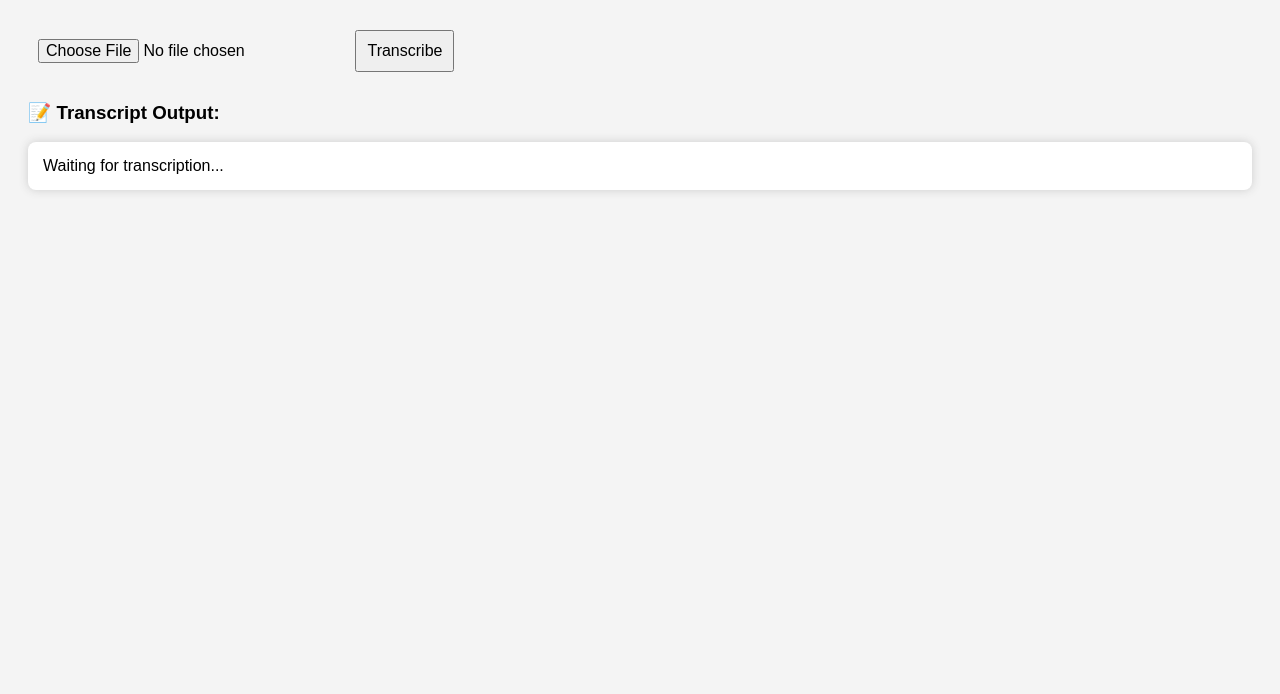
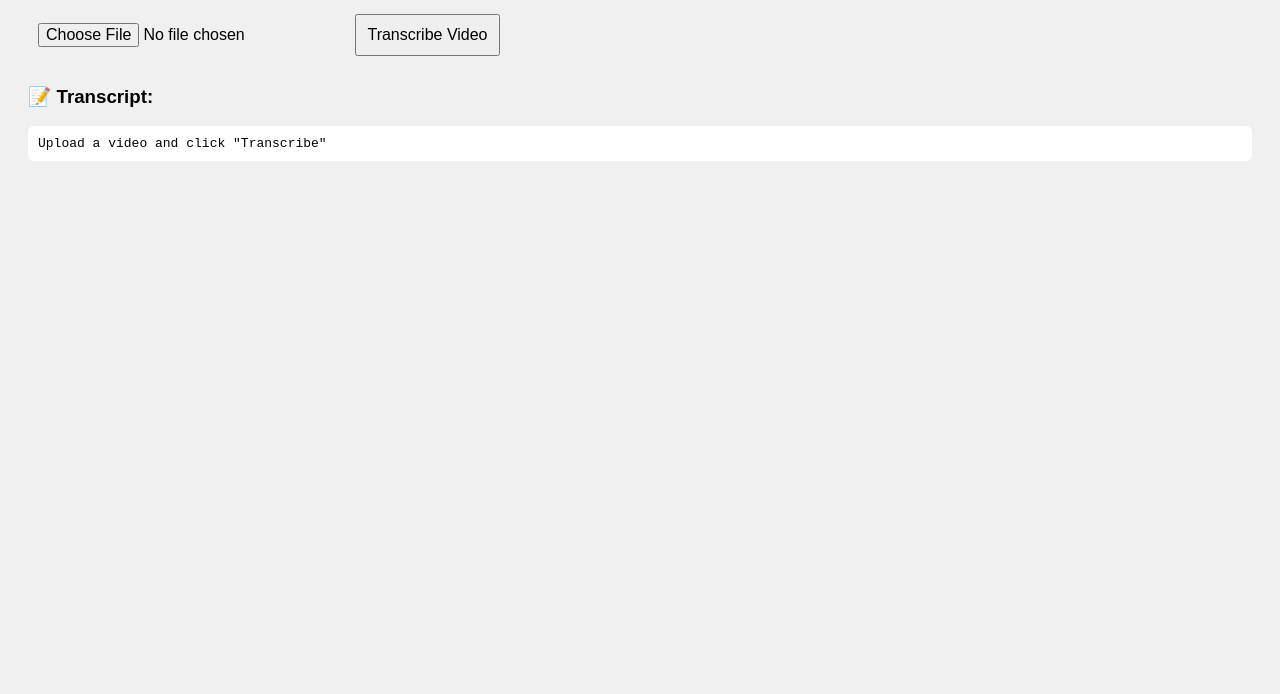
Before and after one commit to deepakrajjs/mvp-subtitle-creater, a plain HTML site: page index.html in a window 1280 px wide. Shown: the part 106-800 px from the top of the page. Drawn offline with Linux system fonts and the light colour scheme.

Commit message:
index.html

```diff
--- a/index.html
+++ b/index.html
@@ -1,72 +1,50 @@
 <!DOCTYPE html>
 <html lang="en">
 <head>
-  <meta charset="UTF-8" />
-  <title>Whisper Transcript Summarizer</title>
+  <meta charset="UTF-8">
+  <title>Video Subtitle Generator</title>
   <style>
-    body {
-      font-family: Arial, sans-serif;
-      padding: 20px;
-      background-color: #f4f4f4;
-    }
+    body { font-family: Arial; padding: 20px; background: #f0f0f0; }
     h1 { text-align: center; }
-    input, button {
-      padding: 10px;
-      font-size: 1rem;
-      margin: 10px 0;
-    }
-    #transcript {
-      background: #fff;
-      padding: 15px;
-      border-radius: 8px;
-      box-shadow: 0 0 10px #ccc;
-      white-space: pre-wrap;
-    }
+    input, button { margin: 10px 0; padding: 10px; font-size: 1rem; }
+    pre { background: white; padding: 10px; border-radius: 6px; white-space: pre-wrap; }
   </style>
 </head>
 <body>
-  <h1>🎙 Whisper AI Transcript (Free via Hugging Face)</h1>
-  <input type="file" id="audioFile" accept=".wav" />
-  <button onclick="transcribe()">Transcribe</button>
+  <h1>🎬 Generate Subtitles from Video (Hugging Face)</h1>
 
-  <h3>📝 Transcript Output:</h3>
-  <div id="transcript">Waiting for transcription...</div>
+  <input type="file" id="videoInput" accept="video/mp4">
+  <button onclick="uploadAndTranscribe()">Transcribe Video</button>
+
+  <h3>📝 Transcript:</h3>
+  <pre id="output">Upload a video and click "Transcribe"</pre>
 
   <script>
-    async function transcribe() {
-      const fileInput = document.getElementById("audioFile");
-      const transcriptDiv = document.getElementById("transcript");
+    async function uploadAndTranscribe() {
+      const fileInput = document.getElementById("videoInput");
+      const output = document.getElementById("output");
       const file = fileInput.files[0];
 
       if (!file) {
-        alert("Please upload a .wav file.");
+        alert("Please select a video file first.");
         return;
       }
 
-      transcriptDiv.innerHTML = "Uploading & transcribing... Please wait ⏳";
+      output.textContent = "Uploading and processing... This may take a while ⏳";
 
-      const blob = await file.arrayBuffer();
+      const formData = new FormData();
+      formData.append("data", file);
+      formData.append("data", "English");  // language
 
-      const response = await fetch("https://api-inference.huggingface.co/models/openai/whisper-small", {
+      const response = await fetch("https://k2-fsa-generate-subtitles-for-videos.hf.space/run/predict", {
         method: "POST",
-        headers: {
-          "Content-Type": "audio/wav"
-        },
-        body: blob
+        body: formData
       });
 
-      if (!response.ok) {
-        transcriptDiv.innerHTML = "❌ Error: " + (await response.text());
-        return;
-      }
+      const result = await response.json();
+      const subtitleText = result.data?.[0] || "❌ Failed to get subtitles";
 
-      const result = await response.json();
-      if (result.error) {
-        transcriptDiv.innerHTML = "⛔ API Error: " + result.error;
-        return;
-      }
-
-      transcriptDiv.innerHTML = "✅ Transcription:\n\n" + result.text;
+      output.textContent = subtitleText;
     }
   </script>
 </body>
```
